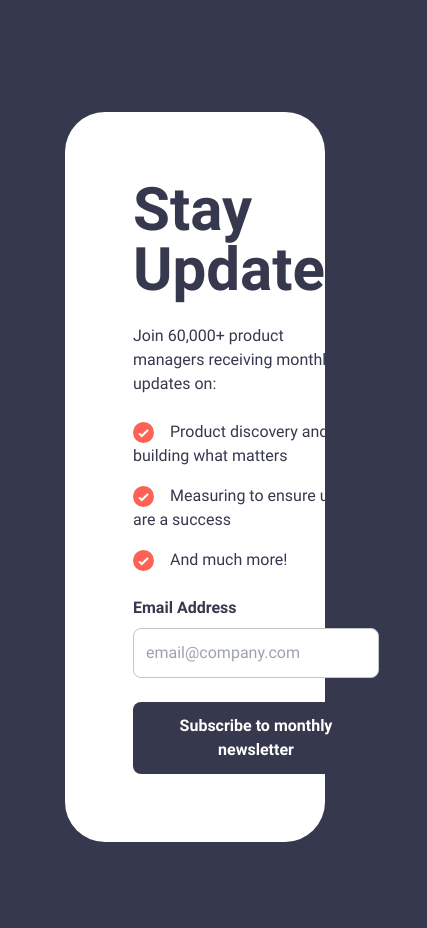
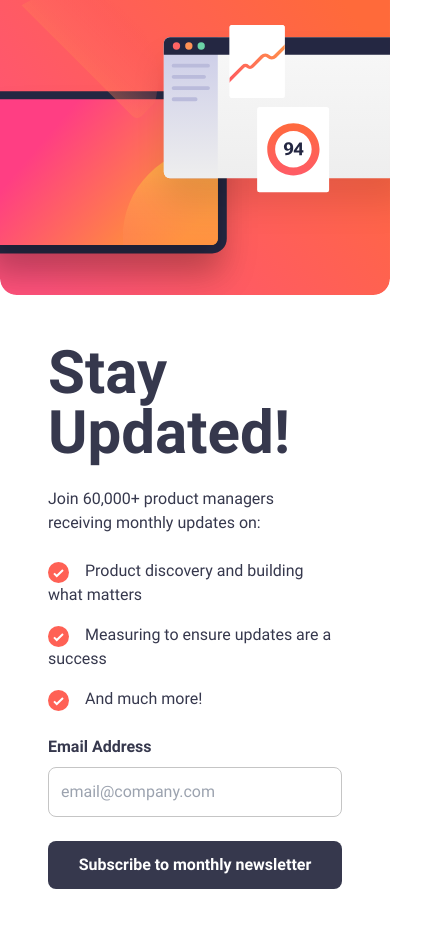
Before and after one commit to OmarKnows/newsletter, a React (Vite) app: page / in a window 390 px wide. Shown: the top 928 px of the page, 427 px wide, since content can reach past the window. Before the commit the page ends 844 px from the top, so only its background shows below. Built offline with nearby package versions, Linux system fonts and the light colour scheme.

Commit message:
final commit

```diff
--- a/index.html
+++ b/index.html
@@ -5,7 +5,7 @@
 		<meta name="viewport" content="width=device-width, initial-scale=1.0" />
 		<title>Newsletter</title>
 	</head>
-	<body class="bg-midnight text-midnight font-roboto">
+	<body class="md:bg-midnight text-midnight bg-white font-roboto">
 		<div id="root"></div>
 		<script type="module" src="/src/main.tsx"></script>
 	</body>
--- a/src/components/Home.tsx
+++ b/src/components/Home.tsx
@@ -1,6 +1,7 @@
 import React from 'react';
 import { useForm } from 'react-hook-form';
 import img from '../assets/images/illustration-sign-up-desktop.svg';
+import mob from '../assets/images/illustration-sign-up-mobile.svg';
 import { cn } from '../utils';
 import { useAppContext } from '../context/appContextProvider';
 
@@ -22,7 +23,8 @@ const Home: React.FC = () => {
 	};
 
 	return (
-		<div className='bg-white m-auto justify-between mt-28 w-2/3 flex rounded-[2.5rem] p-5 items-center text'>
+		<div className='bg-white md:justify-between md:mt-28 md:w-2/3 md:flex m-auto flex-col justify-start md:flex-row rounded-[2.5rem] md:p-5 items-center text'>
+			<img className='w-screen md:hidden' src={mob} />
 			<div className='p-12'>
 				<div>
 					<p className='text-6xl mb-6 font-bold'>Stay Updated!</p>
@@ -64,7 +66,7 @@ const Home: React.FC = () => {
 					</div>
 				</form>
 			</div>
-			<div>
+			<div className='hidden md:block'>
 				<img src={img} alt='Illustration' />
 			</div>
 		</div>
--- a/src/components/Submit.tsx
+++ b/src/components/Submit.tsx
@@ -4,7 +4,7 @@ import { useAppContext } from '../context/appContextProvider';
 const Submit = () => {
 	const { setSubmit, email } = useAppContext();
 	return (
-		<div className='bg-white m-auto justify-between mt-40 w-1/3 rounded-[2.5rem] py-10 px-14 items-center text'>
+		<div className='bg-white h-screen md:h-auto relative md:m-auto justify-between mt-40 md:w-1/3 rounded-[2.5rem] py-10 px-14 items-center text'>
 			<img src={img} />
 			<p className='text-6xl my-6 font-bold'>Thanks for subscribing!</p>
 			<p className='mb-6'>
```
